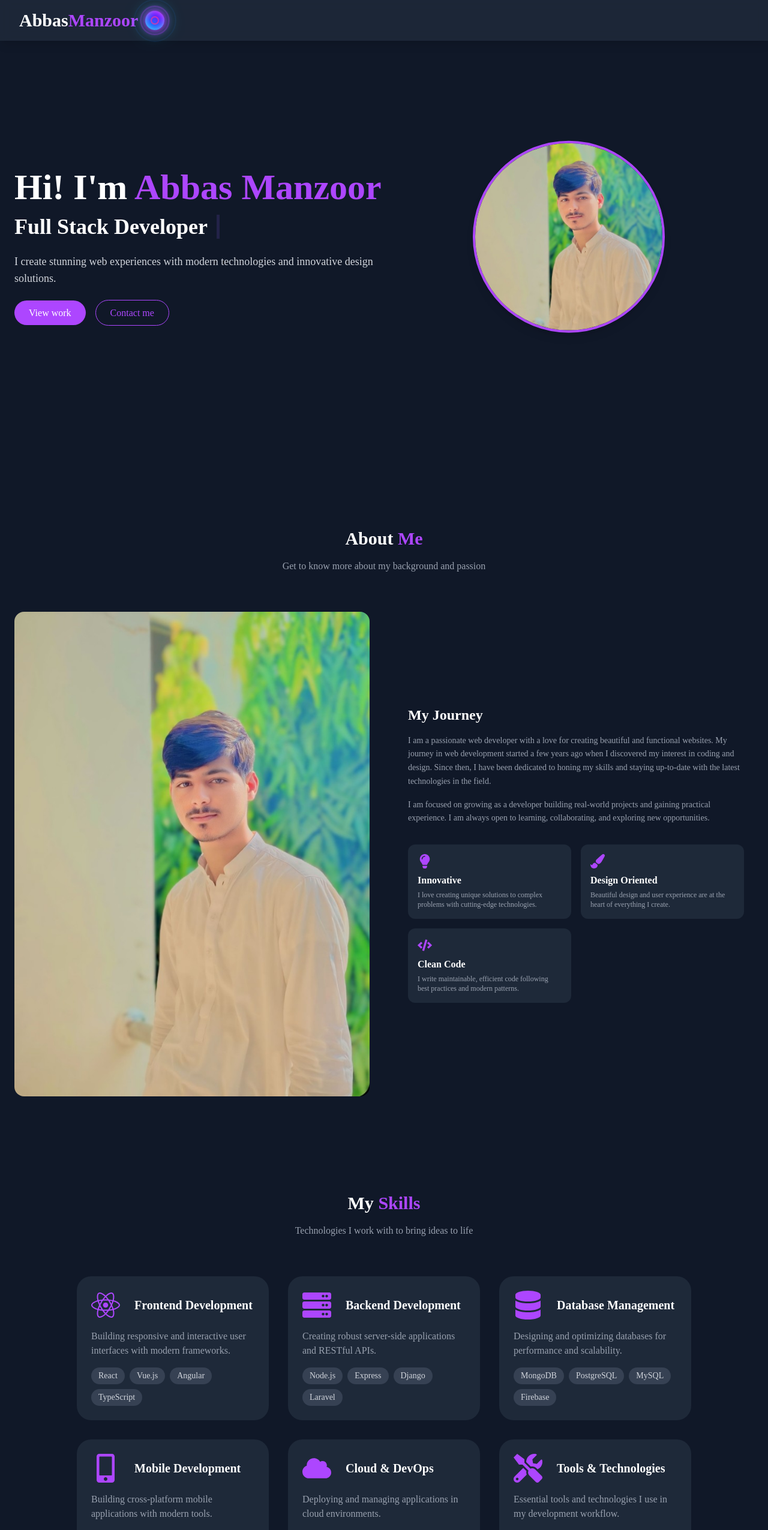
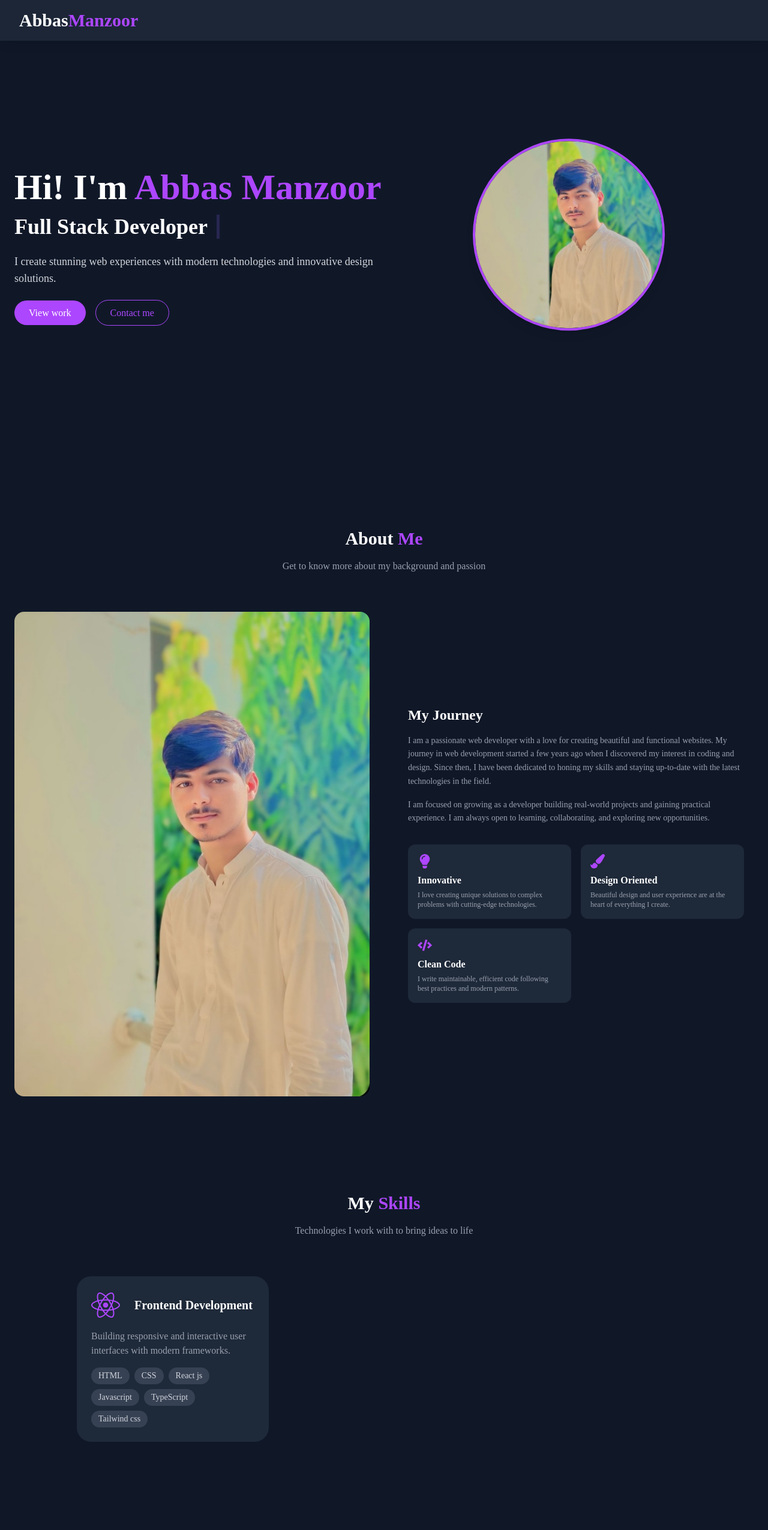
Before and after one commit to abbasmanzoor/my-portfolio, a React (Vite) app: page / in a window 1280 px wide. Shown: the top 2551 px of the page at 60% size. Built offline with nearby package versions, Linux system fonts and the light colour scheme.

Commit message:
Updated: Contact form with EmailJS, Projects show/hide feature, professional placeholders

```diff
--- a/package.json
+++ b/package.json
@@ -15,7 +15,8 @@
     "react": "^19.2.6",
     "react-dom": "^19.2.6",
     "react-icons": "^5.6.0",
-    "react-router-dom": "^7.14.2"
+    "react-router-dom": "^7.14.2",
+    "react-scroll": "^1.9.3"
   },
   "devDependencies": {
     "@eslint/js": "^10.0.1",
--- a/src/assets/assets.js
+++ b/src/assets/assets.js
@@ -7,6 +7,7 @@ import projectImg3 from './E-commerce.png';
 import projectImg4 from './portfolio.png';
 import projectImg1 from './Image-Gallery.png';
 import projectImg2 from './BI-Analytic.png';
+import ScaleFlow from './ScaleFlow.png';
 
 
 
@@ -43,38 +44,38 @@ export const skills = [
     title: 'Frontend Development',
     icon: FaReact,
     description: 'Building responsive and interactive user interfaces with modern frameworks.',
-    tags: ['React', 'Vue.js', 'Angular', 'TypeScript']
+    tags: ['HTML','CSS','React js', 'Javascript', 'TypeScript','Tailwind css']
   },
-  {
-    title: 'Backend Development',
-    icon: FaServer,
-    description: 'Creating robust server-side applications and RESTful APIs.',
-    tags: ['Node.js', 'Express', 'Django', 'Laravel']
-  },
-  {
-    title: 'Database Management',
-    icon: FaDatabase,
-    description: 'Designing and optimizing databases for performance and scalability.',
-    tags: ['MongoDB', 'PostgreSQL', 'MySQL', 'Firebase']
-  },
-  {
-    title: 'Mobile Development',
-    icon: FaMobileAlt,
-    description: 'Building cross-platform mobile applications with modern tools.',
-    tags: ['React Native', 'Flutter', 'Ionic', 'Swift']
-  },
-  {
-    title: 'Cloud & DevOps',
-    icon: FaCloud,
-    description: 'Deploying and managing applications in cloud environments.',
-    tags: ['AWS', 'Docker', 'Kubernetes', 'CI/CD']
-  },
-  {
-    title: 'Tools & Technologies',
-    icon: FaTools,
-    description: 'Essential tools and technologies I use in my development workflow.',
-    tags: ['Git & GitHub', 'Webpack', 'Figma', 'Jest']
-  }
+  // {
+  //   title: 'Backend Development',
+  //   icon: FaServer,
+  //   description: 'Creating robust server-side applications and RESTful APIs.',
+  //   tags: ['Node.js', 'Express', 'Django', 'Laravel']
+  // },
+  // {
+  //   title: 'Database Management',
+  //   icon: FaDatabase,
+  //   description: 'Designing and optimizing databases for performance and scalability.',
+  //   tags: ['MongoDB', 'PostgreSQL', 'MySQL', 'Firebase']
+  // },
+  // {
+  //   title: 'Mobile Development',
+  //   icon: FaMobileAlt,
+  //   description: 'Building cross-platform mobile applications with modern tools.',
+  //   tags: ['React Native', 'Flutter', 'Ionic', 'Swift']
+  // },
+  // {
+  //   title: 'Cloud & DevOps',
+  //   icon: FaCloud,
+  //   description: 'Deploying and managing applications in cloud environments.',
+  //   tags: ['AWS', 'Docker', 'Kubernetes', 'CI/CD']
+  // },
+  // {
+  //   title: 'Tools & Technologies',
+  //   icon: FaTools,
+  //   description: 'Essential tools and technologies I use in my development workflow.',
+  //   tags: ['Git & GitHub', 'Webpack', 'Figma', 'Jest']
+  // }
 ];
 
 
@@ -128,6 +129,15 @@ export const projects = [
     code: "https://github.com/abbasmanzoor/bi-analytics-dashboard0.git",
   },
   {
+    title: "ScaleFlow",
+    description: "A modern SaaS platform for scaling businesses with advanced analytics and automation.",
+    image: ScaleFlow,
+    tech: ["React","typescript", "Tailwind CSS"],
+    icons: [FaReact, FaNodeJs, FaDatabase, FaStripe],
+    demo: "https://scaleflow-saas0.vercel.app",
+    code: "https://github.com/abbasmanzoor/scaleflow-saas0.git"
+  },
+  {
     title: "E-commerce website",
     description: "A modern e-commerce platform with a focus on user experience and seamless checkout.",
     image: projectImg3,
@@ -141,27 +151,27 @@ export const projects = [
 
 export const workData = [
   {
-    role: "Senior Frontend Developer",
-    company: "TechCorp Inc.",
-    duration: "2020 - Present",
+    role: "Junior Frontend Developer",
+    company: "Self-Employed",
+    duration: "2025 - Present",
     description:
-      "Leading frontend development for enterprise clients, implementing modern frameworks, and mentoring junior developers.",
+ "Independently designing and developing frontend  web applications using React.js, TypeScript,Javascript and Tailwind CSS. Focused on building a strong portfolio, exploring modern frameworks, and delivering clean, responsive user interfaces.",
     color: "purple"
   },
-  {
-    role: "Web Developer",
-    company: "Digital Solutions LLC",
-    duration: "2018 - 2020",
-    description:
-      "Developed and maintained web applications for various clients, focusing on responsive design and performance optimization.",
-    color: "pink"
-  },
-  {
-    role: "Junior Developer",
-    company: "StartUp Ventures",
-    duration: "2016 - 2018",
-    description:
-      "Started my career building basic websites and gradually took on more complex projects as I expanded my skill set.",
-    color: "blue"
-  }
+  // {
+  //   role: "Web Developer",
+  //   company: "Digital Solutions LLC",
+  //   duration: "2018 - 2020",
+  //   description:
+  //     "Developed and maintained web applications for various clients, focusing on responsive design and performance optimization.",
+  //   color: "pink"
+  // },
+  // {
+  //   role: "Junior Developer",
+  //   company: "StartUp Ventures",
+  //   duration: "2016 - 2018",
+  //   description:
+  //     "Started my career building basic websites and gradually took on more complex projects as I expanded my skill set.",
+  //   color: "blue"
+  // }
 ];
--- a/src/components/Hero.jsx
+++ b/src/components/Hero.jsx
@@ -2,7 +2,6 @@ import React from 'react'
 import { motion } from 'framer-motion'
 import { RxOpacity } from 'react-icons/rx'
 import '../index.css'
-// ✅ Ye import add karo
 import profileImage from '../assets/profile.jpg'
 
 const Hero = () => {
--- a/src/components/Navbar.jsx
+++ b/src/components/Navbar.jsx
@@ -45,45 +45,7 @@ const Navbar = () => {
             </span>
           </a>
 
-          {/* Improved Animated Dot - Next to Name */}
-          <div className='relative flex items-center justify-center'>
-            {/* Main Dot with multiple animations */}
-            <div
-              className='w-6 h-6 md:w-8 md:h-8 rounded-full cursor-pointer transition-all duration-300'
-              style={{
-                background: 'linear-gradient(135deg, #ff0000, #ff8800, #ffff00, #00ff00, #0088ff, #8800ff, #ff0088)',
-                backgroundSize: '400% 400%',
-                animation: 'gradientShift 3s ease infinite, pulse 1.5s ease-in-out infinite, bounce 1s ease-in-out infinite, rotate 4s linear infinite',
-                boxShadow: '0 0 15px rgba(255,0,255,0.8), 0 0 30px rgba(0,255,255,0.6), inset 0 0 10px rgba(255,255,255,0.5)',
-              }}
-              onMouseEnter={(e) => {
-                e.currentTarget.style.transform = 'scale(1.6) rotate(180deg)';
-                e.currentTarget.style.transition = 'all 0.4s cubic-bezier(0.68, -0.55, 0.265, 1.55)';
-              }}
-              onMouseLeave={(e) => {
-                e.currentTarget.style.transform = 'scale(1) rotate(0deg)';
-              }}
-            ></div>
 
-            {/* Glow effect behind dot */}
-            <div className='absolute inset-0 rounded-full blur-xl opacity-50 animate-pulse'
-              style={{
-                background: 'linear-gradient(135deg, #ff0000, #ff8800, #ffff00, #00ff00, #0088ff, #8800ff, #ff0088)',
-                backgroundSize: '400% 400%',
-                animation: 'gradientShift 3s ease infinite',
-                filter: 'blur(8px)',
-                zIndex: -1,
-              }}
-            ></div>
-
-            {/* Ripple effect dots around */}
-            <div className='absolute top-1/2 left-1/2 -translate-x-1/2 -translate-y-1/2 w-8 h-8 md:w-10 md:h-10 rounded-full border-2 border-purple-500 opacity-0 animate-ripple'></div>
-            <div className='absolute top-1/2 left-1/2 -translate-x-1/2 -translate-y-1/2 w-12 h-12 md:w-14 md:h-14 rounded-full border-2 border-pink-500 opacity-0 animate-ripple-delayed'></div>
-            <div className='absolute top-1/2 left-1/2 -translate-x-1/2 -translate-y-1/2 w-16 h-16 md:w-20 md:h-20 rounded-full border-2 border-blue-500 opacity-0 animate-ripple-more'></div>
-
-            {/* Inner sparkle dot */}
-            <div className='absolute top-1/2 left-1/2 -translate-x-1/2 -translate-y-1/2 w-2 h-2 md:w-3 md:h-3 bg-white rounded-full animate-ping opacity-75'></div>
-          </div>
         </div>
 
         {/* Desktop Menu - Each item comes one by one from bottom */}
--- a/src/components/Projects.jsx
+++ b/src/components/Projects.jsx
@@ -1,33 +1,48 @@
-import React from 'react'
-// Remove motion import if not using it
-import ProjectCard from "./ProjectCard";
-import { projects } from "../assets/assets";
+import React, { useState } from 'react';
+import ProjectCard from './ProjectCard';
+import { projects } from '../assets/assets';
 import { FaArrowRight } from 'react-icons/fa';
 
 const Projects = () => {
+  // State to track if we show all projects or only first 6
+  const [showAll, setShowAll] = useState(false);
+
+  // Decide which projects to display
+  const displayedProjects = showAll ? projects : projects.slice(0, 6);
+
+  // Toggle function
+  const toggleProjects = () => {
+    setShowAll(!showAll);
+  };
+
   return (
-    <div  // Changed to regular div
-    id='Projects'
-    className='py-20 bg-gray-900 text-white'
-    >
-      <div className='container mx-auto px-6'>
-      <h2 className='text-3xl font-bold text-center mb-4'>My <span className=' text-purple-500'>Projects</span></h2>
-      <p className='text-gray-400 text-center max-w-2xl mx-auto mb-16'>A selection of my react work</p>
-      <div className='grid grid-cols-1 md:grid-cols-2 lg:grid-cols-3 gap-8 max-w-6xl mx-auto'>
-         {
-          projects.map((project, index) => (
-          <ProjectCard key={index} {...project} />
-        ))
-         }
-      </div>
-      <div className='text-center mt-12'>
-        <a href="#" className='inline-flex border items-center border-purple-500 px-6 py-3 rounded-lg font-medium hover:bg-purple-500/20 transition duration-300'>
-        <span className=''>View More Projects</span>
-        <FaArrowRight className='ml-2' /></a>
-      </div>
+    <div id="projects" className="py-20 bg-gray-900 text-white">
+      <div className="container mx-auto px-6">
+        <h2 className="text-3xl font-bold text-center mb-4">
+          My <span className="text-purple-500">Projects</span>
+        </h2>
+        <p className="text-gray-400 text-center max-w-2xl mx-auto mb-16">
+          A selection of my react work
+        </p>
+
+        <div className="grid grid-cols-1 md:grid-cols-2 lg:grid-cols-3 gap-8 max-w-6xl mx-auto">
+          {displayedProjects.map((project, index) => (
+            <ProjectCard key={index} {...project} />
+          ))}
+        </div>
+
+        <div className="text-center mt-12">
+          <button
+            onClick={toggleProjects}
+            className="inline-flex border items-center border-purple-500 px-6 py-3 rounded-lg font-medium hover:bg-purple-500/20 transition duration-300"
+          >
+            <span>{showAll ? 'Show Less' : 'View More Projects'}</span>
+            <FaArrowRight className="ml-2" />
+          </button>
+        </div>
       </div>
     </div>
-  )
-}
+  );
+};
 
-export default Projects
+export default Projects;
```
Also changed, not shown: src/components/Contact.jsx (+82 -73 lines), src/assets/ScaleFlow.png (added), 1 other file (tests, documents, lock files or other folders).
